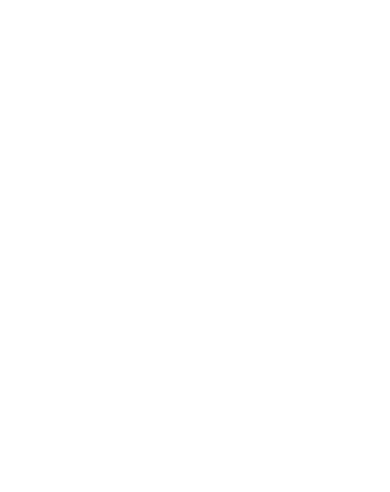
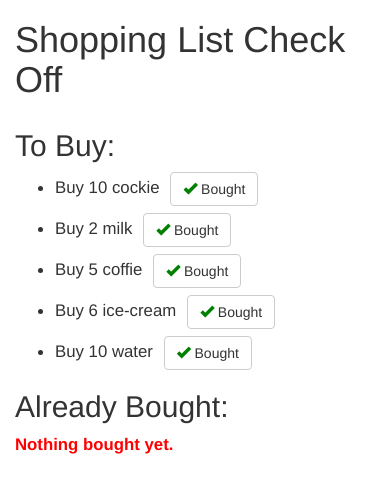
Before and after one commit to matthew-knox/5module2solution, a plain HTML site: page index.html in a window 390 px wide. Drawn offline with Linux system fonts and the light colour scheme.

Commit message:
i hate vi

```diff
--- a/index.html
+++ b/index.html
@@ -4,8 +4,53 @@
     <title>Shopping List Check Off</title>
     <meta name="viewport" content="width=device-width, initial-scale=1">
     <link rel="stylesheet" href="styles/bootstrap.min.css">
+    <style>
+      .emptyMessage {
+        font-weight: bold;
+        color: red;
+        font-size: 1.2em;
+      }
+      li {
+        margin-bottom: 7px;
+        font-size: 1.2em;
+      }
+      li > button {
+        margin-left: 6px;
+      }
+      button > span {
+        color: green;
+      }
+    </style>
   </head>
-  <body>
+<body>
+  <div class="container" ng-app="ShoppingListCheckOff">
+  <h1>Shopping List Check Off</h1>
 
-  </body>
+  <div class="row">
+
+    <!-- To Buy List -->
+    <div class="col-md-6" ng-controller="ToBuyController as toBuyList">
+     <h2>To Buy:</h2>
+     <ul >
+       <li ng-repeat="item in toBuyList.items">Buy {{ item.quantity }} {{ item.name }} <button class="btn btn-default" ng-click="toBuyList.buiedItem($index, item)"><span class="glyphicon glyphicon-ok"></span> Bought</button></li>
+     </ul>
+     <div class="emptyMessage" ng-show="toBuyList.items.length===0">Everything is bought!</div>
+    </div>
+
+    <!-- Already Bought List -->
+    <div class="col-md-6" ng-controller="AlreadyBoughtController as boughtList">
+     <h2>Already Bought:</h2>
+     <ul>
+       <li ng-repeat="item in boughtList.items">Bought {{ item.quantity}} {{ item.name }}</li>
+     </ul>
+     <div class="emptyMessage" ng-show="boughtList.items.length===0">Nothing bought yet.</div>
+    </div>
+  </div>
+</div>
+<script type="text/javascript" src="scripts/angular.min.js"></script>
+<script  type="text/javascript" src="scripts/app.js"></script>
+<script id="__bs_script__">//<![CDATA[
+    document.write("<script async src='http://HOST:3000/browser-sync/browser-sync-client.js?v=2.18.13'><\/script>".replace("HOST", "localhost"));
+//]]></script>
+</body>
 </html>
```
